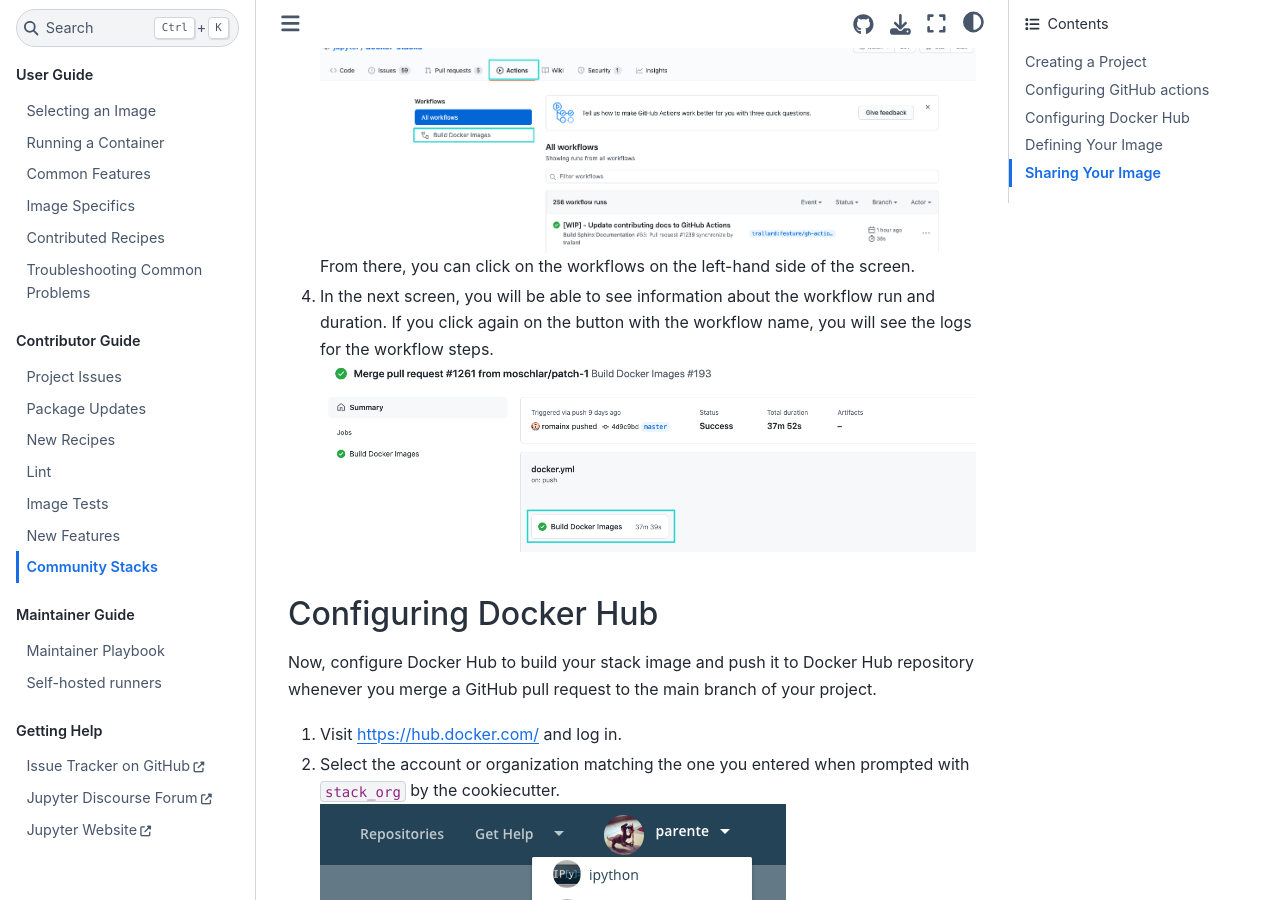
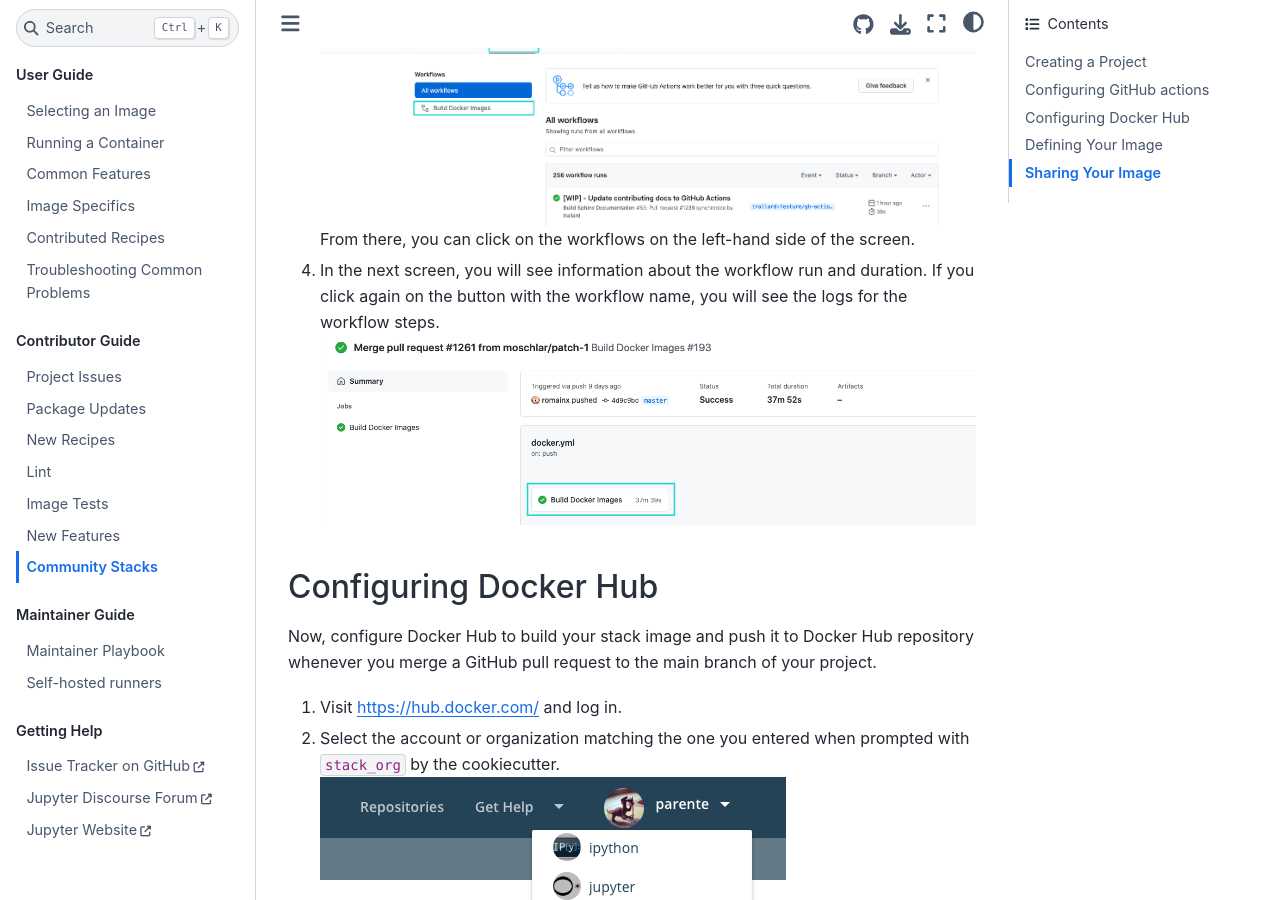
Before and after one commit to jupyter/docker-stacks, a Sphinx documentation site: the page built from docs/contributing/stacks.md, in a window 1280 px wide and 900 px high, scrolled down 2208 px. Built offline with Sphinx 7.4.7 and the Sphinx Book theme 1.1.4, drawn with Linux system fonts in a browser that asks for light colours; some of the changed text lies outside the part shown.

Commit message:
Update stacks.md

````diff
--- a/docs/contributing/stacks.md
+++ b/docs/contributing/stacks.md
@@ -16,7 +16,7 @@
 
 ## Creating a Project
 
-First, install [cookiecutter](https://github.com/cookiecutter/cookiecutter) using pip or conda:
+First, install [cookiecutter](https://github.com/cookiecutter/cookiecutter) using _pip_ or _conda_:
 
 ```bash
 pip install cookiecutter  # or mamba install cookiecutter
@@ -51,7 +51,7 @@
 Enter a longer description of the stack for your README.
 
 ```text
-stack_description [my-jupyter-stack is a community maintained Jupyter Docker Stack image]:
+stack_description [my-jupyter-stack is a community-maintained Jupyter Docker Stack image]:
 ```
 
 Initialize your project as a Git repository and push it to GitHub.
@@ -91,7 +91,7 @@
 3. Head back to your repository and click on the **Actions** tab.
    ![GitHub page for jupyter/docker-stacks with the Actions tab active and a rectangle around the "Build Docker Images" workflow in the UI](../_static/github-actions-tab.png)
    From there, you can click on the workflows on the left-hand side of the screen.
-4. In the next screen, you will be able to see information about the workflow run and duration.
+4. In the next screen, you will see information about the workflow run and duration.
    If you click again on the button with the workflow name, you will see the logs for the workflow steps.
    ![GitHub Actions page showing the "Build Docker Images" workflow](../_static/github-actions-workflow.png)
 
@@ -150,6 +150,6 @@
 
 1. Clone the [jupyter/docker-stacks](https://github.com/jupyter/docker-stacks) GitHub repository.
 2. Open the `docs/using/selecting.md` source file and locate the **Community Stacks** section.
-3. Add a table entry with a link to your project, binder link and a short description of what your Docker image contains.
+3. Add a table entry with a link to your project, a binder link and a short description of what your Docker image contains.
 4. [Submit a pull request](https://github.com/PointCloudLibrary/pcl/wiki/A-step-by-step-guide-on-preparing-and-submitting-a-pull-request)(PR) with your changes.
    Maintainers will respond and work with you to address any formatting or content issues.
````
Also changed, not shown: other parts of docs/contributing/stacks.md (+1 -1 lines).
